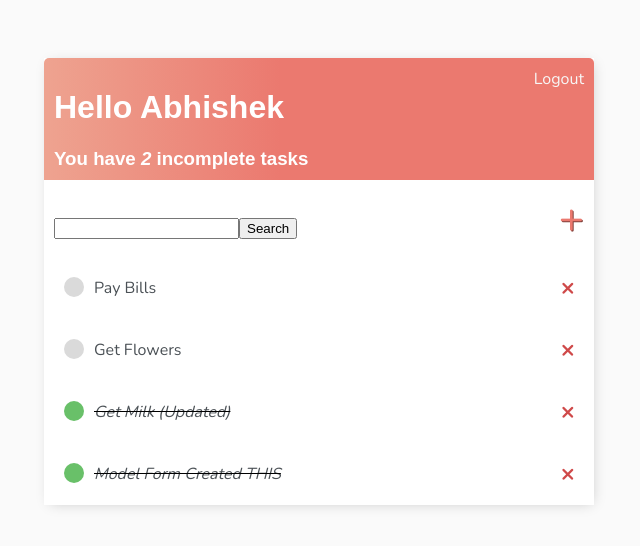
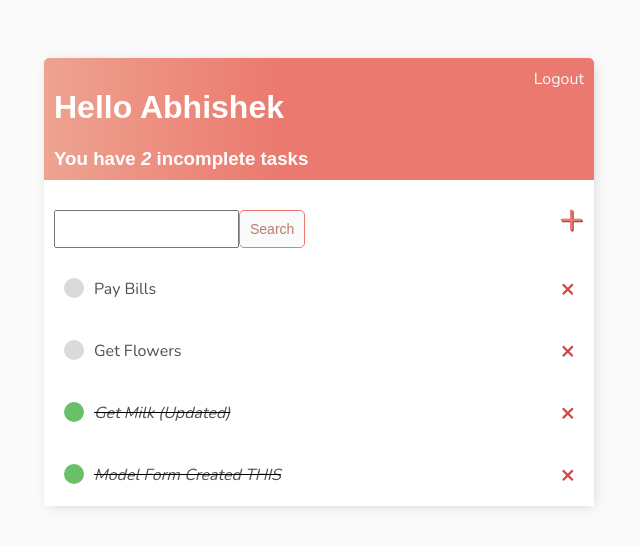
Before and after one commit to abhishekgupta3247/ToDo_List_App_Django, a Django app: page / in a window 1280 px wide. Shown: the top 546 px of the page, without its empty margins (321-961 px from the left). Run offline with Django 4.2, Linux system fonts and the light colour scheme; a user stored in the database is signed in; data comes from the database, SQL or seed files in the repository.

Commit message:
added CSS to submit search  button

```diff
--- a/base/templates/base/main.html
+++ b/base/templates/base/main.html
@@ -108,6 +108,17 @@
             font-size: 42px;
             text-shadow: 1px 1px #81413b;
         }
+
+        .button{
+            border: 1px solid #eb796f;
+            background-color: #fafafa;
+            color: #be796f;
+            padding: 10px;
+            font-size: 14px;
+            border-radius: 5px;
+            cursor: pointer;
+            text-decoration: none;
+        }
     </style>
 
 </head>
--- a/base/templates/base/task_list.html
+++ b/base/templates/base/task_list.html
@@ -29,7 +29,7 @@
     <form method="GET" style="margin-top: 20px; display: flex;">
     <!-- value="{{search_input}} for clearing search box data automatically -->
         <input type="text" name="search-area" value="{{search_input}}">
-        <input type="submit" value="Search">
+        <input class="button" type="submit" value="Search">
     </form>
     <a id="add-link" href="{% url 'task-create' %}">&#x2b;</a>
     <!-- Add Task = &#x2b; -->
```
